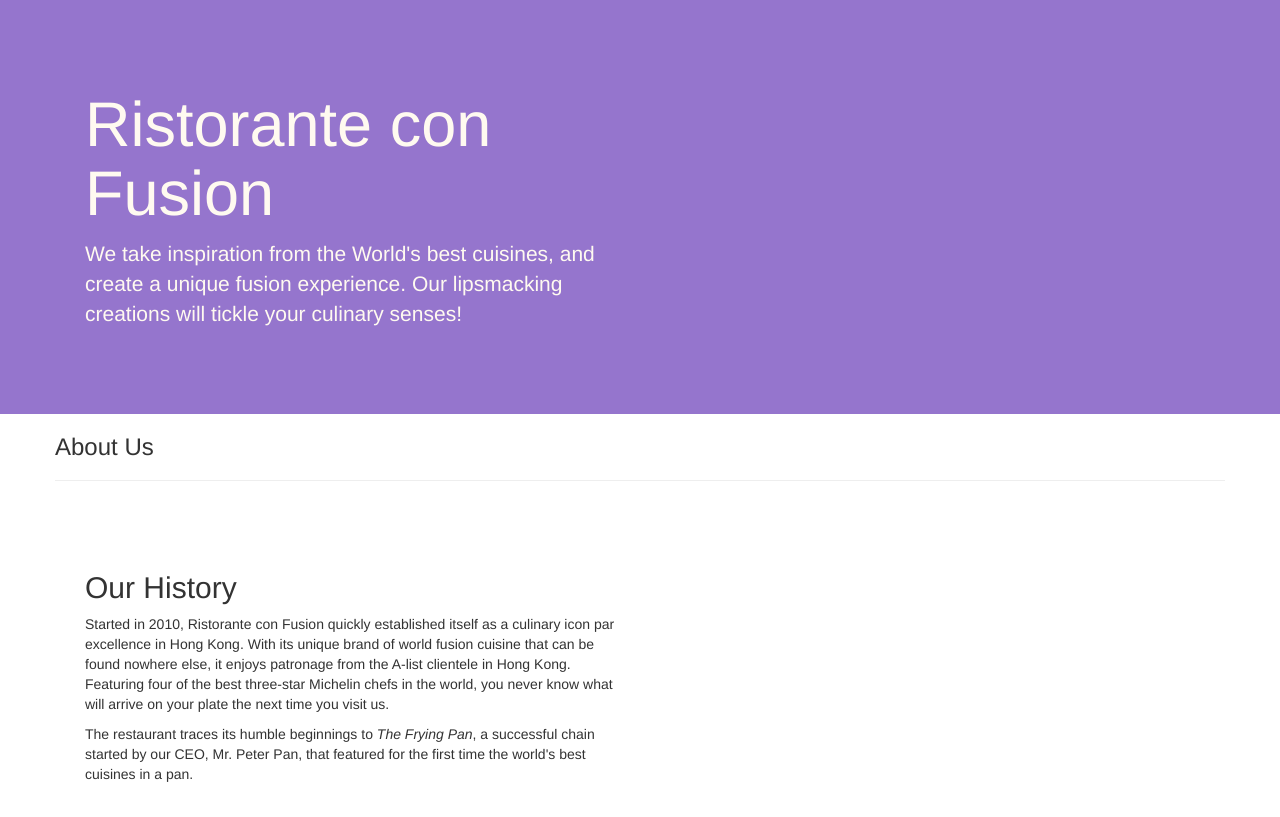
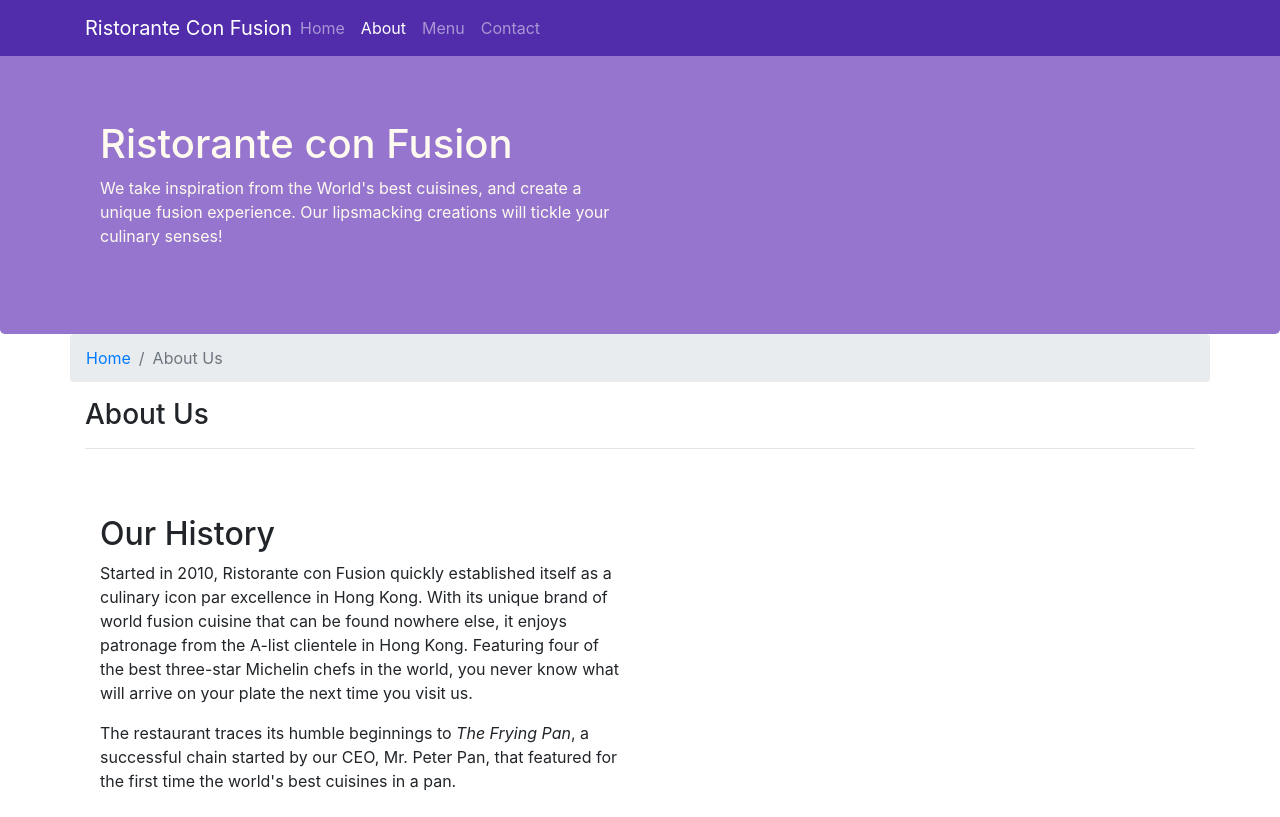
Before and after one commit to harish250/Full-Stack-Coursera, a plain HTML site: page aboutus.html in a window 1280 px wide. Shown: the top 817 px of the page. Drawn offline with nearby package versions, Linux system fonts and the light colour scheme.

Commit message:
added Breadcrumbs and Navbar

```diff
--- a/aboutus.html
+++ b/aboutus.html
@@ -13,6 +13,30 @@
 </head>
 
 <body>
+    <nav class="navbar navbar-dark navbar-expand-sm  fixed-top">
+        <div class="container">
+            <button class="navbar-toggler" type="button" data-toggle="collapse" data-target="#Navbar">
+                <span class="navbar-toggler-icon"></span>
+            </button>
+            <a href="./index.html" class="navbar-brand mr-auto">Ristorante Con Fusion</a>
+            <div class="collapse navbar-collapse" id="Navbar">
+            <ul class="navbar-nav mr-auto">
+                <li class="nav-item">
+                    <a href="./index.html" class="nav-link">Home</a>
+                </li>
+                <li class="nav-item active">
+                    <a href="#" class="nav-link">About</a>
+                </li>
+                <li class="nav-item">
+                    <a href="#" class="nav-link">Menu</a>
+                </li>
+               <li class="nav-item">
+                   <a href="#" class="nav-link">Contact</a>
+               </li>
+            </ul>
+          </div>
+        </div>
+       </nav>
 
     <header class="jumbotron">
         <div class="container">
@@ -29,6 +53,10 @@
 
     <div class="container">
         <div class="row">
+            <ol class="col-12 breadcrumb">
+                <li class="breadcrumb-item"><a href="./index.html">Home</a></li>
+                <li class="breadcrumb-item active">About Us</li>
+            </ol>
             <div class="col">
                <h3>About Us</h3>
                <hr>
@@ -68,7 +96,7 @@
                 <div class="col-4 offset-1 col-sm-2">
                     <h5>Links</h5>
                     <ul class="list-unstyled">
-                        <li><a href="#">Home</a></li>
+                        <li><a href="./index.html">Home</a></li>
                         <li><a href="#">About</a></li>
                         <li><a href="#">Menu</a></li>
                         <li><a href="#">Contact</a></li>
--- a/css/styles.css
+++ b/css/styles.css
@@ -29,3 +29,12 @@
     margin: 0px;
     color: #0f0f0f;
 }
+body
+{
+    padding: 50px 0px 0px 0px;
+    z-index:0;
+}
+.navbar-dark
+{
+    background-color: #512DAB;
+}
```
Also changed, not shown: index.html (+29 -2 lines).
